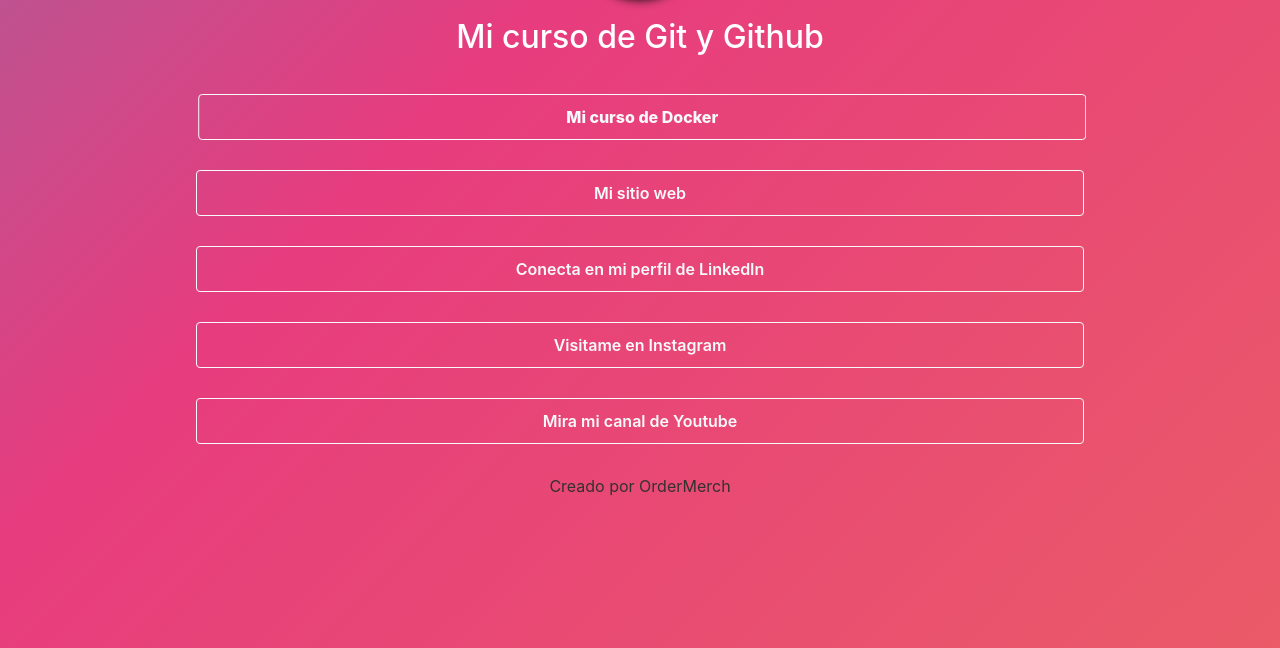
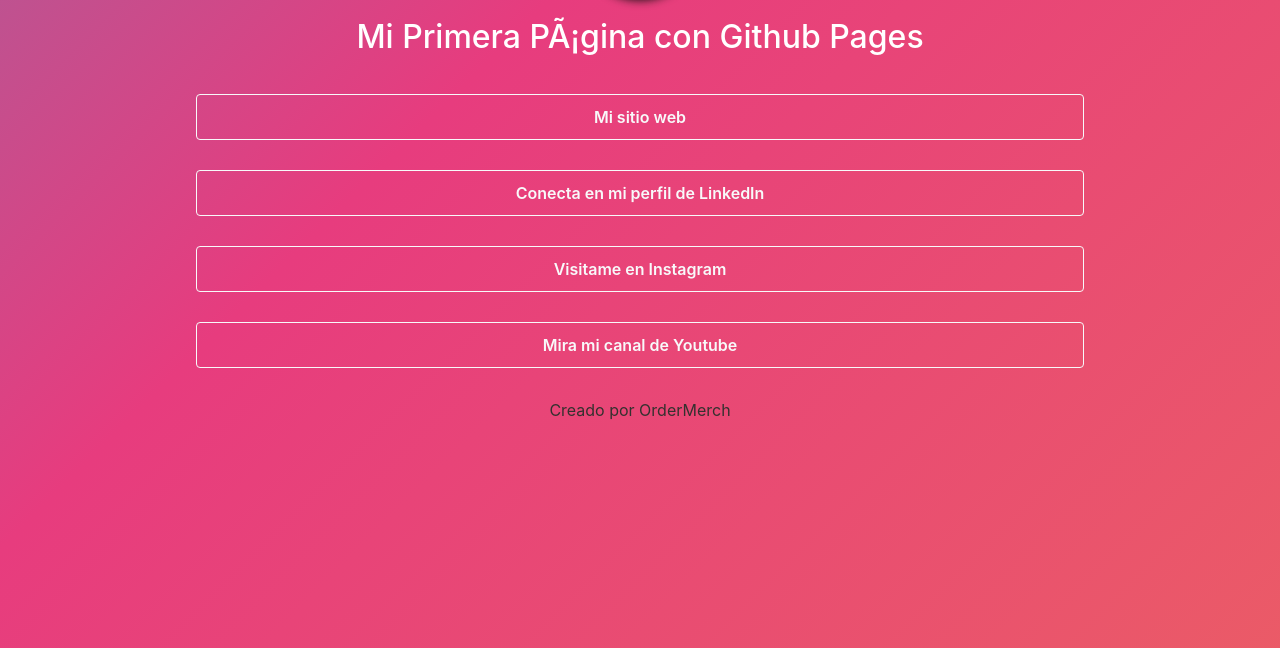
Before and after one commit to Francys999/Francys999.github.io, a plain HTML site: page docs/index.html in a window 1280 px wide. Shown: the part 152-800 px from the top of the page. Drawn offline with nearby package versions, Linux system fonts and the light colour scheme.

Commit message:
Modificando plantilla con mis datos

```diff
--- a/docs/assets/style.css
+++ b/docs/assets/style.css
@@ -89,7 +89,7 @@
   .linktree {
 	  width: 120px;
 	  height: 120px;
-	  background-image: url("https://avatars.githubusercontent.com/u/106186354?v=4");
+	  background-image: url("https://imgur.com/a/BjjWwzY");
 	  background-size: cover;
 	  background-repeat: no-repeat;
 	  background-position: 50% 50%;
--- a/docs/index.html
+++ b/docs/index.html
@@ -3,7 +3,7 @@
 
 <head><meta http-equiv="Content-Type" content="text/html; charset=windows-1252">
 
-    <title>Mi plantilla</title>
+    <title>Francys Web</title>
 
     <meta name="viewport" content="width=device-width, initial-scale=1">
     <link rel="stylesheet" href="assets/style.css">
@@ -15,7 +15,7 @@
     <div class="col-xs-12">
             <div class="text-center" style="padding-top: 30px; padding-bottom: 30px;">
                 <img class="backdrop linktree">
-                <h2 style="color: #ffffff; padding-top: 20px;">Mi curso de Git y Github</h2>
+                <h2 style="color: #ffffff; padding-top: 20px;">Mi Primera Página con Github Pages</h2>
             </div>
     </div>
     </div>
@@ -25,19 +25,16 @@
     <div class="col-xs-12">
             <div class="text-center">
                 <div style="padding-bottom: 30px;">
-                    <button onclick="location.href='https://platzi.com/cursos/docker-fundamentos/'" type="button" class="btn btn-outline-light shake" style="width: 80%; padding-top:10px; padding-bottom:10px; font-weight: 800;">Mi curso de Docker</button>
+                    <button onclick="location.href='https://francys999.github.io/'" type="button" class="btn btn-outline-light" style="width: 80%; padding-top:10px; padding-bottom:10px; font-weight: 600;">Mi sitio web</button>
                 </div>
                 <div style="padding-bottom: 30px;">
-                    <button onclick="location.href='http://aminespinoza.com'" type="button" class="btn btn-outline-light" style="width: 80%; padding-top:10px; padding-bottom:10px; font-weight: 600;">Mi sitio web</button>
+                    <button onclick="location.href='https://www.linkedin.com/in/francis-gabriel-adriano-pomasoncco-martinez-365b92213/'" type="button" class="btn btn-outline-light" style="width: 80%; padding-top:10px; padding-bottom:10px; font-weight: 600;">Conecta en mi perfil de LinkedIn</button>
                 </div>
                 <div style="padding-bottom: 30px;">
-                    <button onclick="location.href='https://www.linkedin.com/in/aminespinoza/'" type="button" class="btn btn-outline-light" style="width: 80%; padding-top:10px; padding-bottom:10px; font-weight: 600;">Conecta en mi perfil de LinkedIn</button>
+                    <button onclick="location.href='https://www.instagram.com/ifrancyspm/'" type="button" class="btn btn-outline-light" style="width: 80%; padding-top:10px; padding-bottom:10px; font-weight: 600;">Visitame en Instagram</button>
                 </div>
                 <div style="padding-bottom: 30px;">
-                    <button onclick="location.href='https://www.instagram.com/aminespinoza10/'" type="button" class="btn btn-outline-light" style="width: 80%; padding-top:10px; padding-bottom:10px; font-weight: 600;">Visitame en Instagram</button>
-                </div>
-                <div style="padding-bottom: 30px;">
-                    <button onclick="location.href='https://www.youtube.com/aminespinoza'" type="button" class="btn btn-outline-light" style="width: 80%; padding-top:10px; padding-bottom:10px; font-weight: 600;">Mira mi canal de Youtube</button>
+                    <button onclick="location.href='https://www.youtube.com/@francyspm'" type="button" class="btn btn-outline-light" style="width: 80%; padding-top:10px; padding-bottom:10px; font-weight: 600;">Mira mi canal de Youtube</button>
                 </div>
             </div>
     </div>
```
